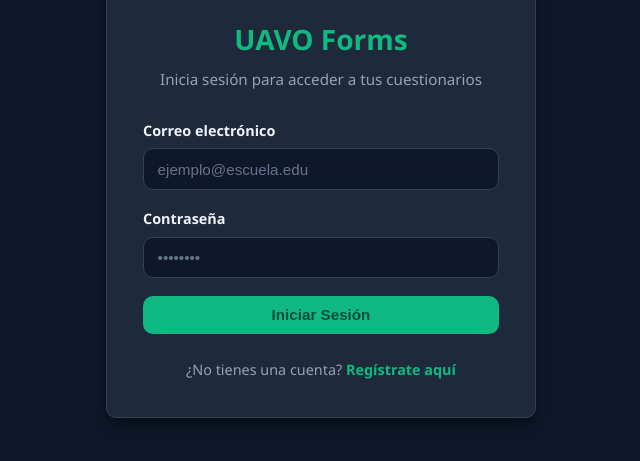
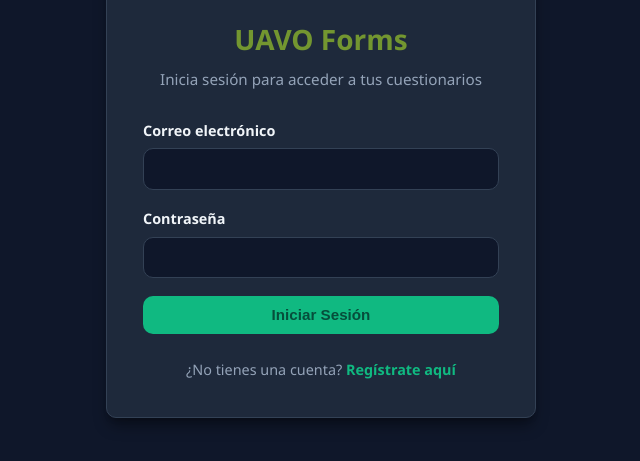
Before and after one commit to briianmtt-source/plataforma-cuestionarios, a plain HTML site: page index.html in a window 1280 px wide. Shown: the part 253-714 px from the top of the page, without its empty margins (319-959 px from the left). Drawn offline with nearby package versions, Linux system fonts and the light colour scheme.

Commit message:
mas mejoras

```diff
--- a/css/styles.css
+++ b/css/styles.css
@@ -4,6 +4,7 @@
 :root {
     --primary: #10b981;          /* Verde esmeralda vibrante */
     --primary-hover: #059669;    /* Verde esmeralda más profundo al pasar el cursor */
+    --brand-color: #739630;      /* Color exclusivo del texto "UAVO Forms" en el header */
     --secondary: #475569;        /* Gris pizarra para botones secundarios */
     --secondary-hover: #334155;
     --success: #10b981;
@@ -59,7 +60,7 @@ body {
     gap: 0.65rem;
     font-size: 1.3rem;
     font-weight: 700;
-    color: var(--primary);
+    color: var(--brand-color);
     text-decoration: none;
     letter-spacing: -0.02em;
 }
@@ -123,6 +124,10 @@ body {
     font-size: 1.75rem;
     color: var(--primary);
     margin-bottom: 0.3rem;
+}
+
+.auth-header h1.brand-title {
+    color: var(--brand-color);
 }
 
 .auth-header p {
--- a/index.html
+++ b/index.html
@@ -11,7 +11,7 @@
         <div class="auth-card">
             <div class="auth-header">
                 <img src="img/logo.png" alt="Logo UAVO" class="auth-logo">
-                <h1>UAVO Forms</h1>
+                <h1 class="brand-title">UAVO Forms</h1>
                 <p>Inicia sesión para acceder a tus cuestionarios</p>
             </div>
 
@@ -21,12 +21,12 @@
             <form id="form-login">
                 <div class="form-group">
                     <label for="correo">Correo electrónico</label>
-                    <input type="email" id="correo" class="form-control" placeholder="ejemplo@escuela.edu" required>
+                    <input type="email" id="correo" class="form-control" placeholder="" required>
                 </div>
 
                 <div class="form-group">
                     <label for="password">Contraseña</label>
-                    <input type="password" id="password" class="form-control" placeholder="••••••••" required>
+                    <input type="password" id="password" class="form-control" placeholder="" required>
                 </div>
 
                 <button type="submit" id="btn-login" class="btn btn-primary btn-block">
```
